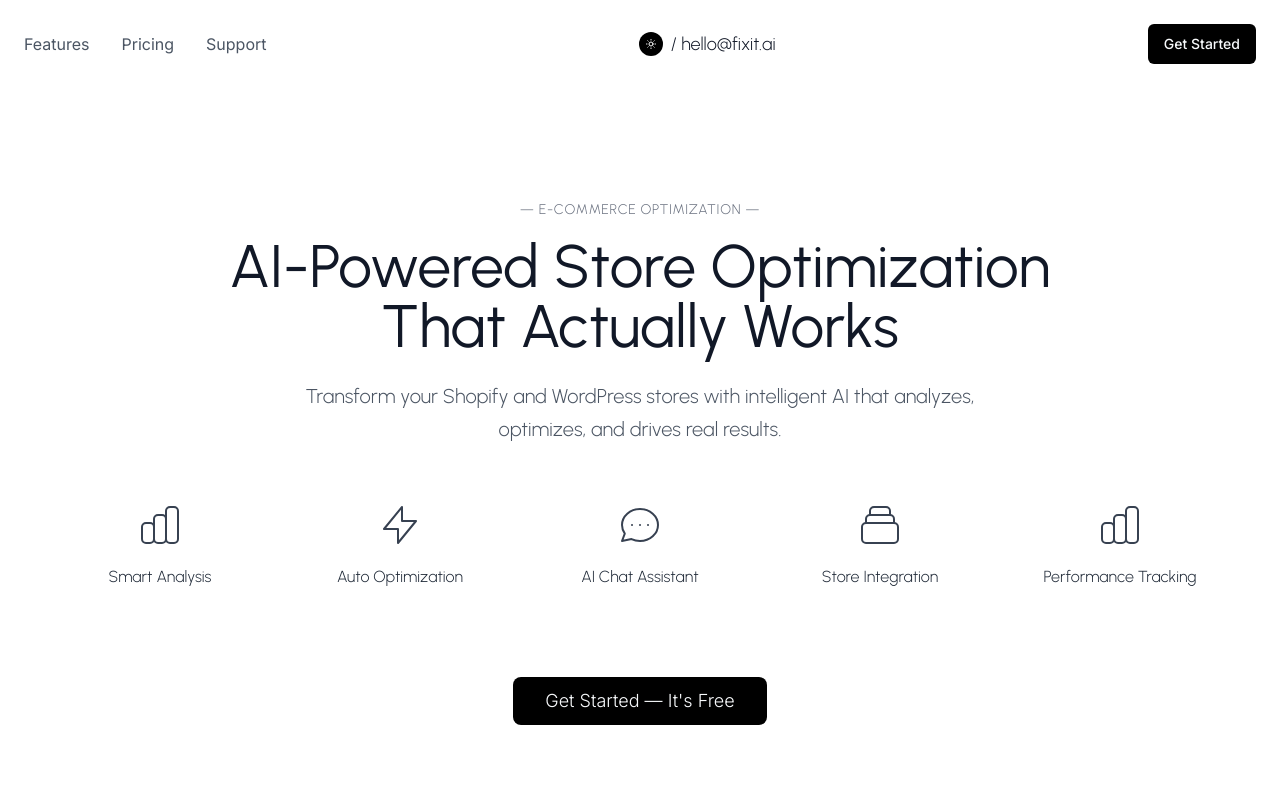
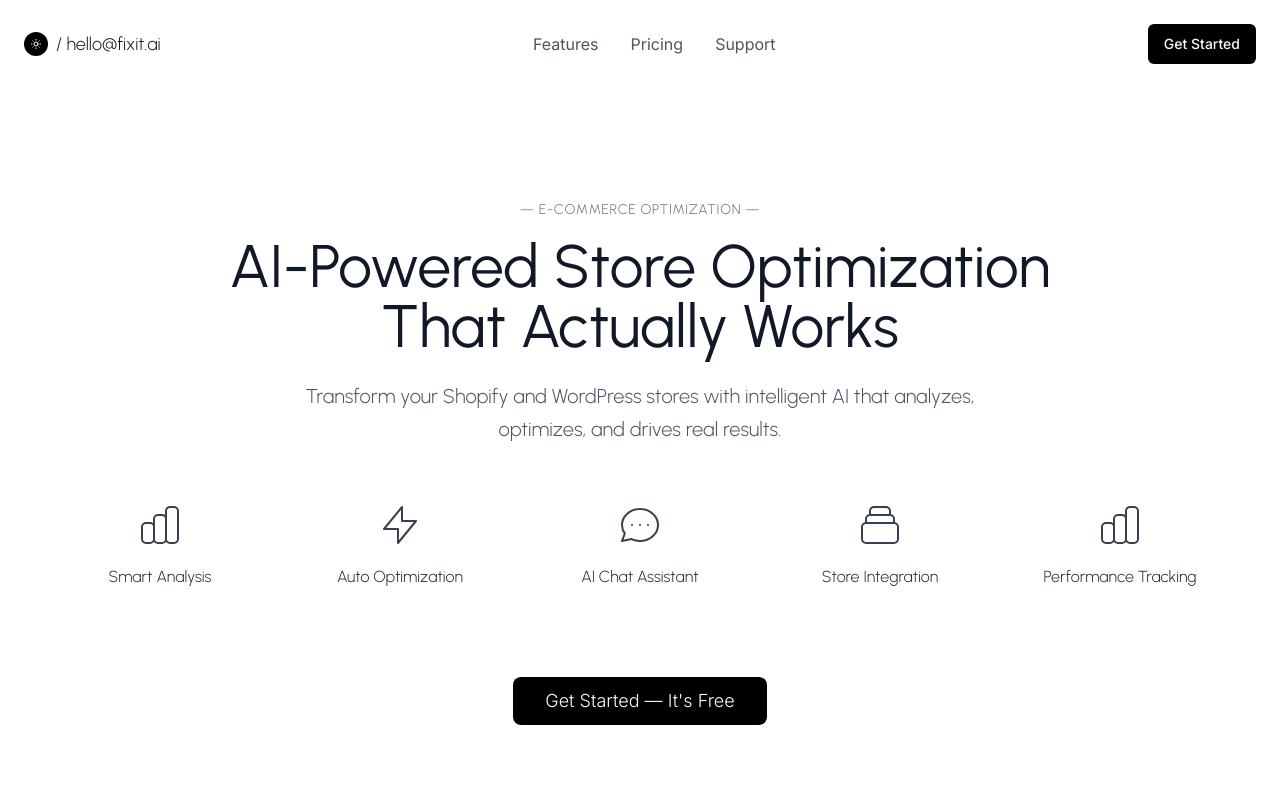
Before and after one commit to stevie1mat/Fixit-AI-Agent, a Next.js app: page / in a window 1280 px wide. Shown: the top 792 px of the page. Built offline with nearby package versions, Linux system fonts and the light colour scheme; no server answers.

Commit message:
Move logo to left side of navbar - Keep logo and branding on the left - Center navigation links (Features, Pricing, Support) - Keep Get Started button on the right - Create balanced three-section layout - Improve visual hierarchy and navigation flow

```diff
--- a/src/components/Navbar.tsx
+++ b/src/components/Navbar.tsx
@@ -10,12 +10,6 @@ interface NavbarProps {
 export function Navbar({ onOpenLogin }: NavbarProps) {
   return (
     <header className="flex items-center justify-between p-6 max-w-7xl mx-auto">
-      <nav className="hidden md:flex items-center space-x-8">
-        <a href="#features" className="text-gray-600 hover:text-gray-900">Features</a>
-        <a href="#pricing" className="text-gray-600 hover:text-gray-900">Pricing</a>
-        <a href="#support" className="text-gray-600 hover:text-gray-900">Support</a>
-      </nav>
-
       <div className="flex items-center space-x-2">
         <div className="w-6 h-6 bg-black rounded-full flex items-center justify-center">
           <svg className="w-3 h-3 text-white" fill="none" stroke="currentColor" viewBox="0 0 24 24">
@@ -24,6 +18,12 @@ export function Navbar({ onOpenLogin }: NavbarProps) {
         </div>
         <span className="text-lg font-urbanist font-light text-gray-900">/ hello@fixit.ai</span>
       </div>
+
+      <nav className="hidden md:flex items-center space-x-8">
+        <a href="#features" className="text-gray-600 hover:text-gray-900">Features</a>
+        <a href="#pricing" className="text-gray-600 hover:text-gray-900">Pricing</a>
+        <a href="#support" className="text-gray-600 hover:text-gray-900">Support</a>
+      </nav>
 
       <div className="flex items-center space-x-4">
         <Button
```
